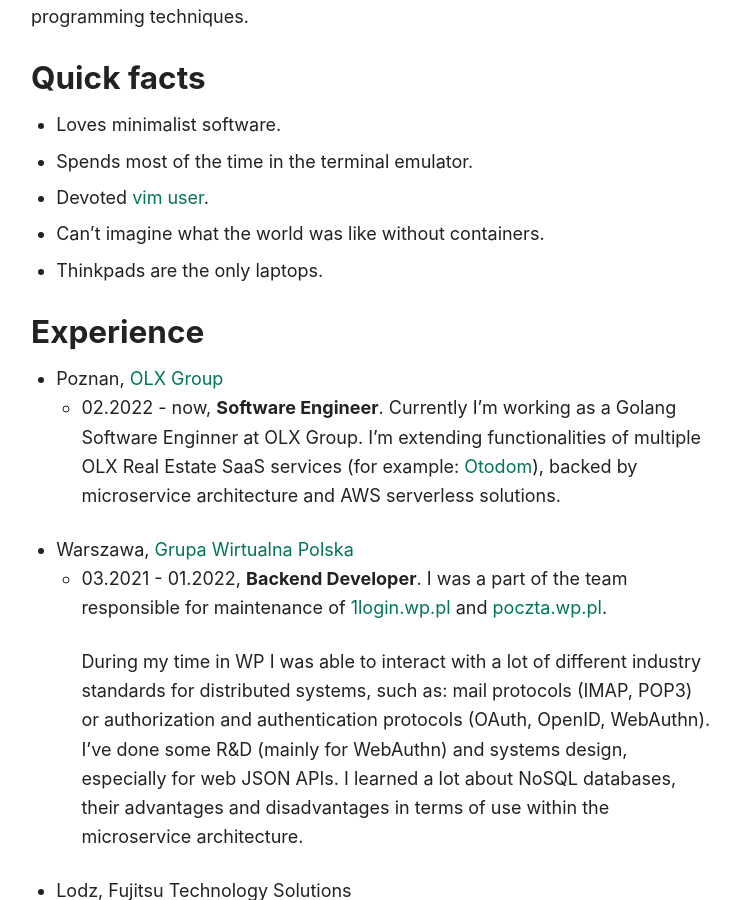
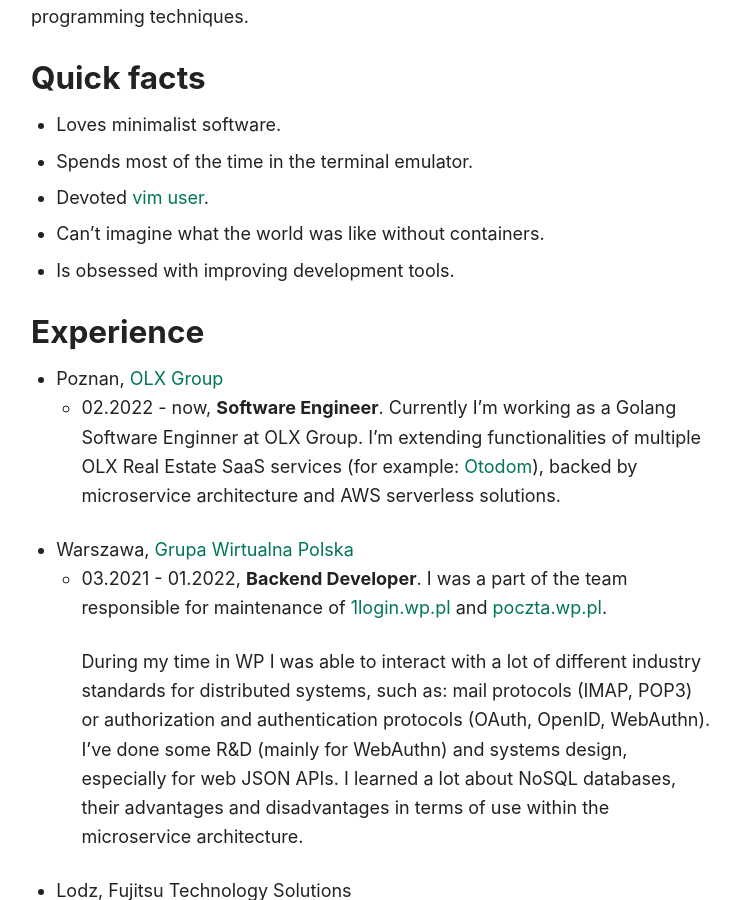
Before and after one commit to thinkofher/thinkofher.github.io, a Jekyll site: the page built from about.md, in a window 1280 px wide and 900 px high, scrolled down 485 px. Shown: the whole window, without its empty margins (267-1006 px from the left). Built offline with Jekyll 4.4.1, drawn with Linux system fonts in a browser that asks for light colours.

```diff
--- a/about.md
+++ b/about.md
@@ -24,7 +24,7 @@ broaden my knowledge of programming techniques.
 - Devoted
   [vim user](https://github.com/thinkofher/dotfiles/blob/main/.config/nvim/init.lua).
 - Can't imagine what the world was like without containers.
-- Thinkpads are the only laptops.
+- Is obsessed with improving development tools.
 
 ### Experience
 
```
